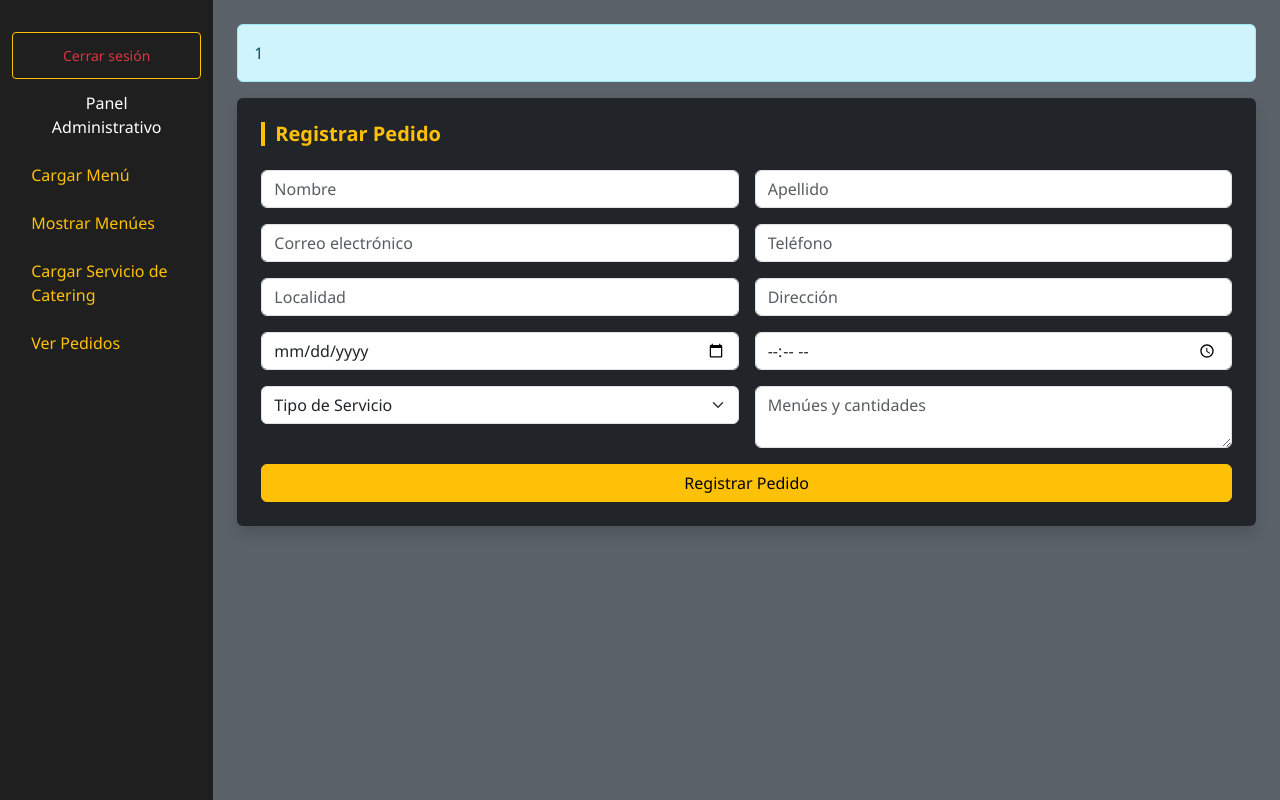
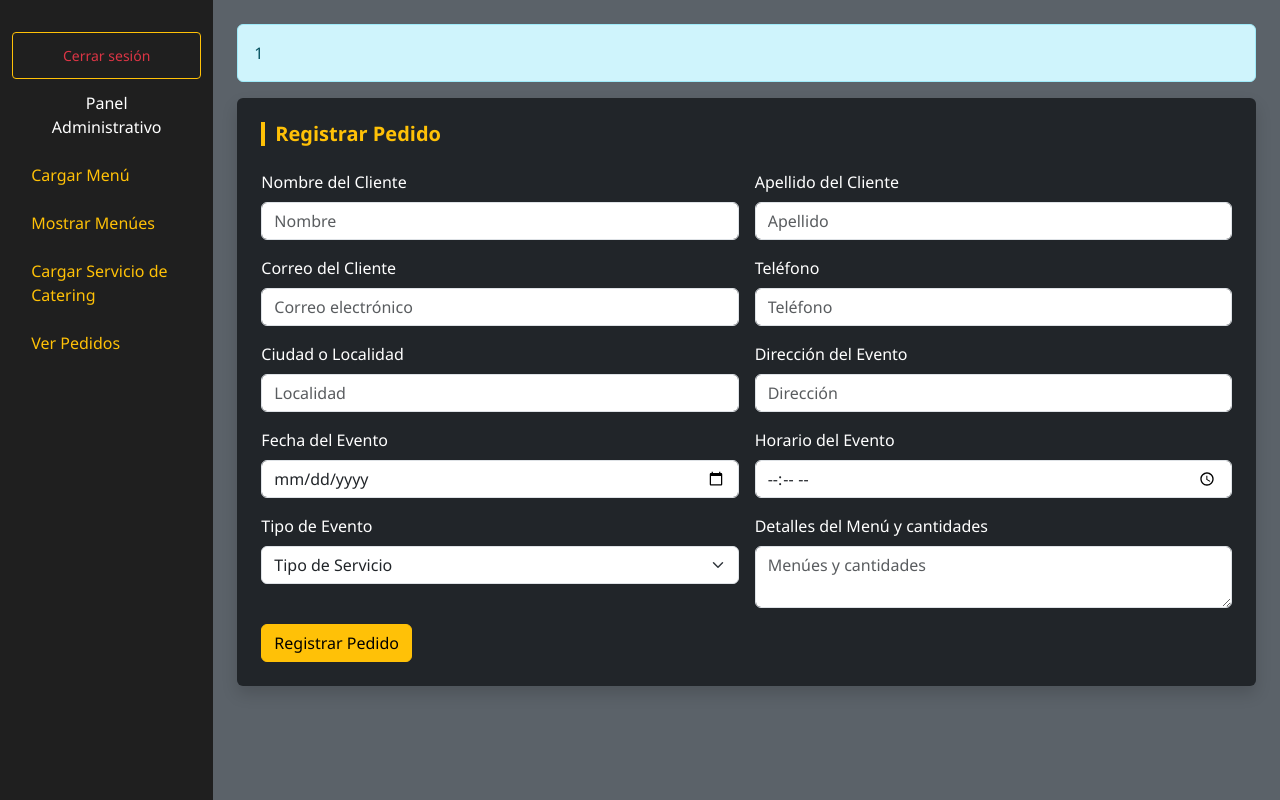
Before and after one commit to jahcr1/fattoInCasa, a PHP site: page /panel.php?seccion=tomar-pedidos in a window 1280 px wide. Shown: the part 64-864 px from the top of the page. Run offline with PHP 8.4, Linux system fonts and the light colour scheme; the visitor is signed in with stand-in values (Sample User, id 1); some libraries are stand-ins or nearby versions.

Commit message:
UPD arquitectura del panel

```diff
--- a/panel.php
+++ b/panel.php
@@ -99,9 +99,9 @@ unset($_SESSION['mensaje']);
             case 'cargar-menu':
           ?>
               <section id="cargar-menu" class="seccion-panel">
-                <div class="container">
-                  <h4 class="text-white">Cargar nuevo plato</h4>
-                  <form action="./componentes/cargar_plato.php" method="POST" enctype="multipart/form-data" class="bg-dark p-4 rounded shadow">
+                <div class="card bg-dark border-0 shadow p-4 mb-4">
+                  <h5 class="titulo-seccion">Cargar nuevo plato</h5>
+                  <form action="./componentes/cargar_plato.php" method="POST" enctype="multipart/form-data">
 
                     <div class="mb-3">
                       <label class="form-label text-white">Nombre del Plato</label>
@@ -142,8 +142,24 @@ unset($_SESSION['mensaje']);
             case 'mostrar-menu':
             ?>
               <section id="mostrar-menu" class="seccion-panel">
-                <h4 class="text-white">Acá se mostrarán los menús existentes</h4>
-                <!-- Podés cargar dinámicamente desde PHP o JS -->
+                <!--  MOSTRAR MENUES DISPONIBLES -->
+                  <div class="card bg-dark border-0 shadow p-4 mb-4">
+                    <h5 class="titulo-seccion">Menúes Disponibles</h5>
+                    <!-- Podés cargar dinámicamente desde PHP o JS -->
+                     <?php
+                      include('componentes/conexion.php');
+
+                      $consultar_menu = mysqli_query($conexion, "SELECT * FROM platos WHERE estado = 'Disponible'");
+                      while ($menu_disponible = mysqli_fetch_assoc($consultar_menu)) { ?>
+
+                        <div class="mb-3">
+
+                        </div>
+
+                     <?php }
+                     ?>
+
+                  </div>
               </section>
 
             <?php break;
@@ -154,33 +170,42 @@ unset($_SESSION['mensaje']);
                 <!-- FORMULARIO DE PEDIDO -->
                 <div class="card bg-dark border-0 shadow p-4 mb-4">
                   <h5 class="titulo-seccion">Registrar Pedido</h5>
-                  <form action="./componentes/cargar_menu.php" method="POST">
+                  <form action="./componentes/cargar_pedido.php" method="POST">
                     <div class="row g-3">
                       <div class="col-md-6">
+                        <label class="form-label text-white">Nombre del Cliente</label>
                         <input type="text" name="nombre" class="form-control" placeholder="Nombre" required>
                       </div>
                       <div class="col-md-6">
+                        <label class="form-label text-white">Apellido del Cliente</label>
                         <input type="text" name="apellido" class="form-control" placeholder="Apellido" required>
                       </div>
                       <div class="col-md-6">
+                        <label class="form-label text-white">Correo del Cliente</label>
                         <input type="email" name="email" class="form-control" placeholder="Correo electrónico" required>
                       </div>
                       <div class="col-md-6">
+                        <label class="form-label text-white">Teléfono</label>
                         <input type="tel" name="telefono" class="form-control" placeholder="Teléfono" required>
                       </div>
                       <div class="col-md-6">
+                        <label class="form-label text-white">Ciudad o Localidad</label>
                         <input type="text" name="localidad" class="form-control" placeholder="Localidad" required>
                       </div>
                       <div class="col-md-6">
+                        <label class="form-label text-white">Dirección del Evento</label>
                         <input type="text" name="direccion" class="form-control" placeholder="Dirección" required>
                       </div>
                       <div class="col-md-6">
+                        <label class="form-label text-white">Fecha del Evento</label>
                         <input type="date" name="fecha" class="form-control" required>
                       </div>
                       <div class="col-md-6">
+                        <label class="form-label text-white">Horario del Evento</label>
                         <input type="time" name="horario" class="form-control" required>
                       </div>
                       <div class="col-md-6">
+                        <label class="form-label text-white">Tipo de Evento</label>
                         <select name="tipo_servicio" class="form-select" required>
                           <option value="">Tipo de Servicio</option>
                           <option value="Familiar">Familiar</option>
@@ -189,10 +214,11 @@ unset($_SESSION['mensaje']);
                         </select>
                       </div>
                       <div class="col-md-6">
+                        <label class="form-label text-white">Detalles del Menú y cantidades</label>
                         <textarea name="detalle_menues" class="form-control" rows="2" placeholder="Menúes y cantidades" required></textarea>
                       </div>
                       <div class="col-12">
-                        <button type="submit" class="btn btn-warning w-100">Registrar Pedido</button>
+                        <button type="submit" class="btn btn-warning">Registrar Pedido</button>
                       </div>
                     </div>
                   </form>
```
